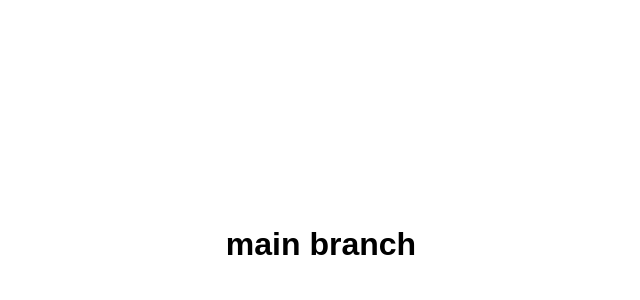
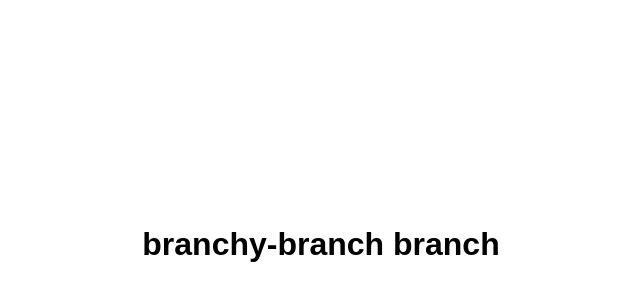
Before and after one commit to jldec/test-branch-preview, a website: page assets/index.html in a window 1280 px wide. Shown: the part 164-464 px from the top of the page, without its empty margins (319-959 px from the left). Drawn offline with Linux system fonts and the light colour scheme.

Commit message:
test PR with brachy-branch branch

```diff
--- a/assets/index.html
+++ b/assets/index.html
@@ -7,7 +7,7 @@
 </head>
 <body style="font-family: sans-serif;">
     <div style="display: flex; justify-content: center; align-items: center; height: 100vh;">
-        <h1>main branch</h1>
+        <h1>branchy-branch branch</h1>
     </div>
 </body>
 </html>
```
